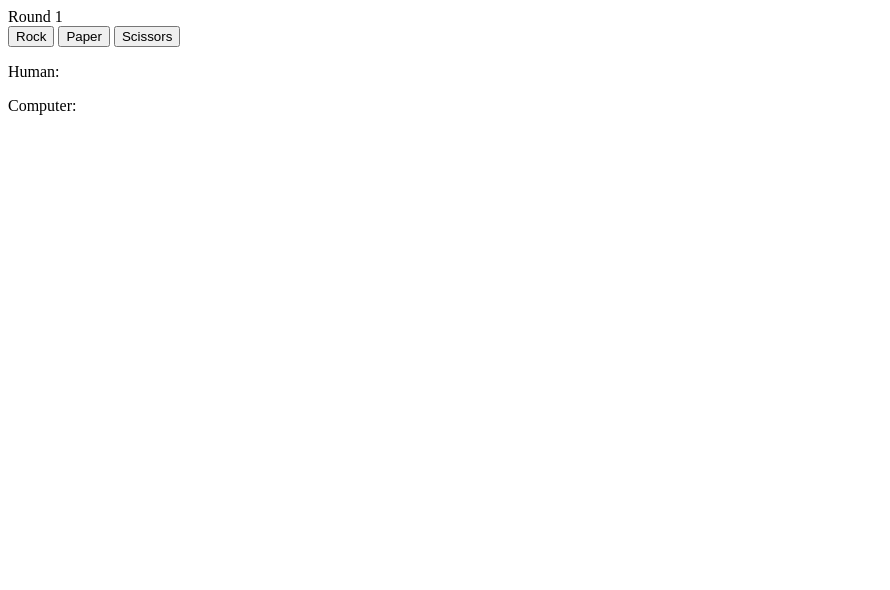
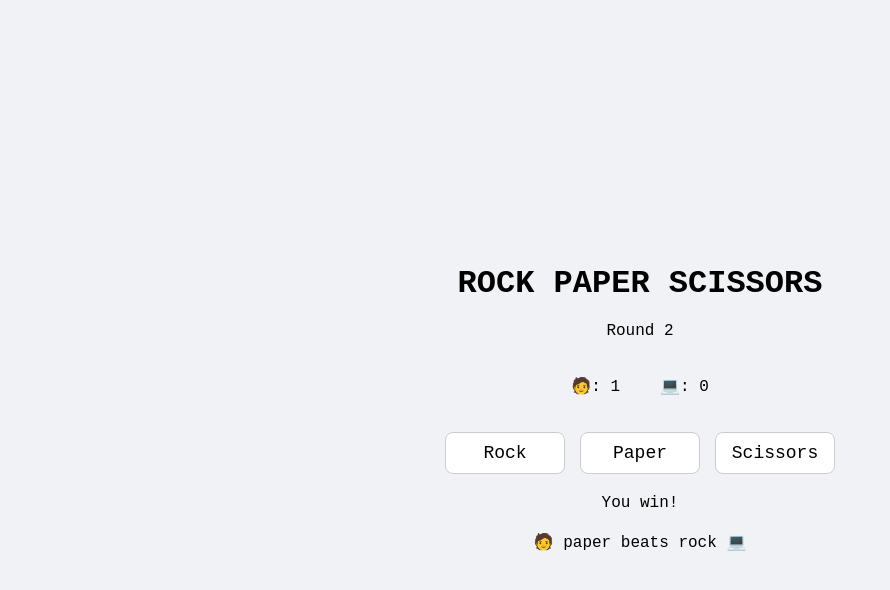
Before and after one commit to tshamsiddin/rock-paper-scissors, a plain HTML site: page index.html in a window 1280 px wide. Both pictures are taken after a click on the element "Rock Paper Scissors". Shown: the whole page, without its empty margins (0-890 px from the left). Drawn offline with Linux system fonts and the light colour scheme.

Commit message:
Add styles

```diff
--- a/index.html
+++ b/index.html
@@ -3,25 +3,24 @@
 <head>
     <meta charset="UTF-8">
     <meta name="viewport" content="width=device-width, initial-scale=1.0">
+    <link rel="stylesheet" href="styles.css">
     <script src="script.js" defer></script>
     <title>Document</title>
 </head>
 <body>
-    <div class="round">
-
+    <h1>ROCK PAPER SCISSORS</h1>
+    <div class="round"></div>
+    <div class="score">
+        <p class="humanScore">🧑:</p>
+        <p class="computerScore">💻:</p>
     </div>
     <div class="buttonsDiv">
         <button>Rock</button>
         <button>Paper</button>
         <button>Scissors</button>
     </div>
-    <div class="result">
-
-    </div>
-    <div class="score">
-        <p class="humanScore">Human:</p>
-        <p class="computerScore">Computer:</p>
-    </div>
+    <div class="result"></div>
+    <div class="resultText"></div>
     <button class="resetBtn" style="display: none;">Play Again</button>
 </body>
 </html>
--- a/script.js
+++ b/script.js
@@ -5,6 +5,7 @@
 const roundText=document.querySelector('.round');
 roundText.textContent=`Round 1`;
 const resetBtn = document.querySelector('.resetBtn');
+const resultText=document.querySelector('.resultText');
 
 function getComputerChoice(){
     const randomNumber=Math.floor(Math.random()*3);
@@ -23,23 +24,26 @@
 
 function playRound(human, computer){
     if (human==computer){
-        resultDiv.textContent=`It's a tie! human=${human}=${computer} computer`;
-        humanScorePara.textContent = `Human: ${humanScore}`;
-        computerScorePara.textContent = `Computer: ${computerScore}`;
+        resultDiv.textContent="It's a tie!";
+        resultText.textContent=`🧑 ${human} = ${computer} 💻`
+        humanScorePara.textContent = `🧑: ${humanScore}`;
+        computerScorePara.textContent = `💻: ${computerScore}`;
     } else if (
         (human=="rock" && computer=="scissors") ||
         (human=="paper" && computer=="rock") ||
         (human=="scissors" && computer=="paper")
     ) {
         humanScore++;
-        resultDiv.textContent=`You win! human=${human} beats ${computer}=computer`;
-        humanScorePara.textContent = `Human: ${humanScore}`;
-        computerScorePara.textContent = `Computer: ${computerScore}`;
+        resultDiv.textContent="You win!";
+        resultText.textContent=`🧑 ${human} beats ${computer} 💻`;
+        humanScorePara.textContent = `🧑: ${humanScore}`;
+        computerScorePara.textContent = `💻: ${computerScore}`;
     } else {
         computerScore++;
-        resultDiv.textContent=`You lose! computer=${computer} beats ${human}=human`;
-        humanScorePara.textContent = `Human: ${humanScore}`;
-        computerScorePara.textContent = `Computer: ${computerScore}`;
+        resultDiv.textContent="You lose!";
+        resultText.textContent=`💻 ${computer} beats ${human} 🧑`;
+        humanScorePara.textContent = `🧑: ${humanScore}`;
+        computerScorePara.textContent = `💻: ${computerScore}`;
     }
 }
 
@@ -54,15 +58,16 @@
             roundText.textContent = `Round ${rounds + 1}`;
         }
         if (rounds === 5) {
+            resultText.style.display = 'none';
             if (humanScore > computerScore) {
                 resultDiv.textContent = `🏆 YOU WIN THE GAME! (${humanScore} - ${computerScore})`;
             } else if (computerScore > humanScore) {
-                resultDiv.textContent = `❌ YOU LOSE THE GAME! (${computerScore} - ${humanScore})`;
+                resultDiv.textContent = `❌ YOU LOSE THE GAME! (${humanScore} - ${computerScore})`;
             } else {
                 resultDiv.textContent = `🤝 IT'S A TIE GAME! (${humanScore} - ${computerScore})`;
             }
 
-            // Optional: Clear or hide the round counter since the game is over
+
             roundText.textContent = "Game Over";
             resetBtn.style.display = 'block';
         }
@@ -73,11 +78,13 @@
 resetBtn.addEventListener('click', () => {
     humanScore = 0;
     computerScore = 0;
-    rounds = 0; // Fixed variable name here
+    rounds = 0;
 
-    humanScorePara.textContent = "Human: 0";
-    computerScorePara.textContent = "Computer: 0";
+    humanScorePara.textContent = "🧑: 0";
+    computerScorePara.textContent = "💻: 0";
     roundText.textContent = "Round 1";
     resultDiv.textContent = "";
+    resultText.style.display = 'block';
+    resultText.textContent="";
     resetBtn.style.display = 'none';
 });
--- /dev/null
+++ b/styles.css
@@ -0,0 +1,49 @@
+body {
+    display: flex;
+    flex-direction: column;
+    align-items: center;
+    justify-content: center;
+    min-height: 100vh;
+    gap: 20px;
+    font-family: 'Courier New', Courier, monospace;
+    background-color: #f0f2f5;
+}
+h1 {
+    text-align: center;
+    margin: 0;
+}
+
+.buttonsDiv {
+    display: flex;
+    gap: 15px;
+    font-family: monospace;
+}
+button {
+    width: 120px;
+    padding: 10px 0;
+    font-size: 18px;
+    cursor: pointer;
+    border-radius: 8px;
+    border: 1px solid #ccc;
+    background-color: white;
+    transition: transform 0.1s;
+    text-align: center;
+    font-family: monospace;
+}
+
+button:hover {
+    background-color: #e0e0e0;
+    transform: scale(1.05);
+}
+
+.score {
+    display: flex;
+    gap: 40px;
+}
+
+@media (max-width: 412px){
+    .buttonsDiv {
+        flex-direction: column;
+        align-items: center;
+    }
+}
```
